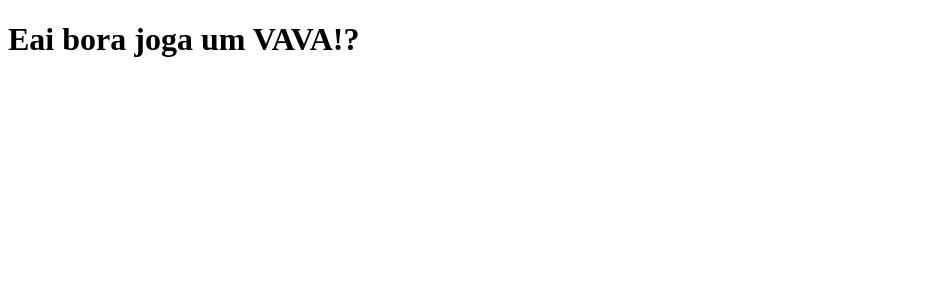
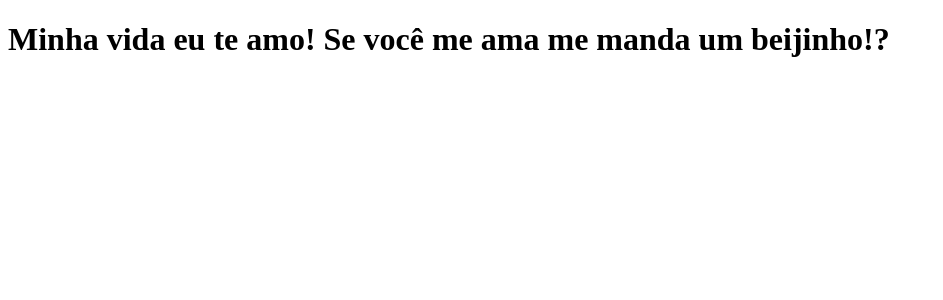
Before and after one commit to ujota/clone-tabnews, a Next.js app: page / in a window 1280 px wide. Shown: the top 300 px of the page, without its empty margins (0-943 px from the left). Built offline with nearby package versions, Linux system fonts and the light colour scheme.

Commit message:
modificar menssagem para minha esposa

```diff
--- a/pages/index.js
+++ b/pages/index.js
@@ -1,5 +1,5 @@
 function Home() {
-    return <h1>Eai bora joga um VAVA!?</h1>
+    return <h1>Minha vida eu te amo! Se você me ama me manda um beijinho!?</h1>
 }
 
 export default Home;
```
